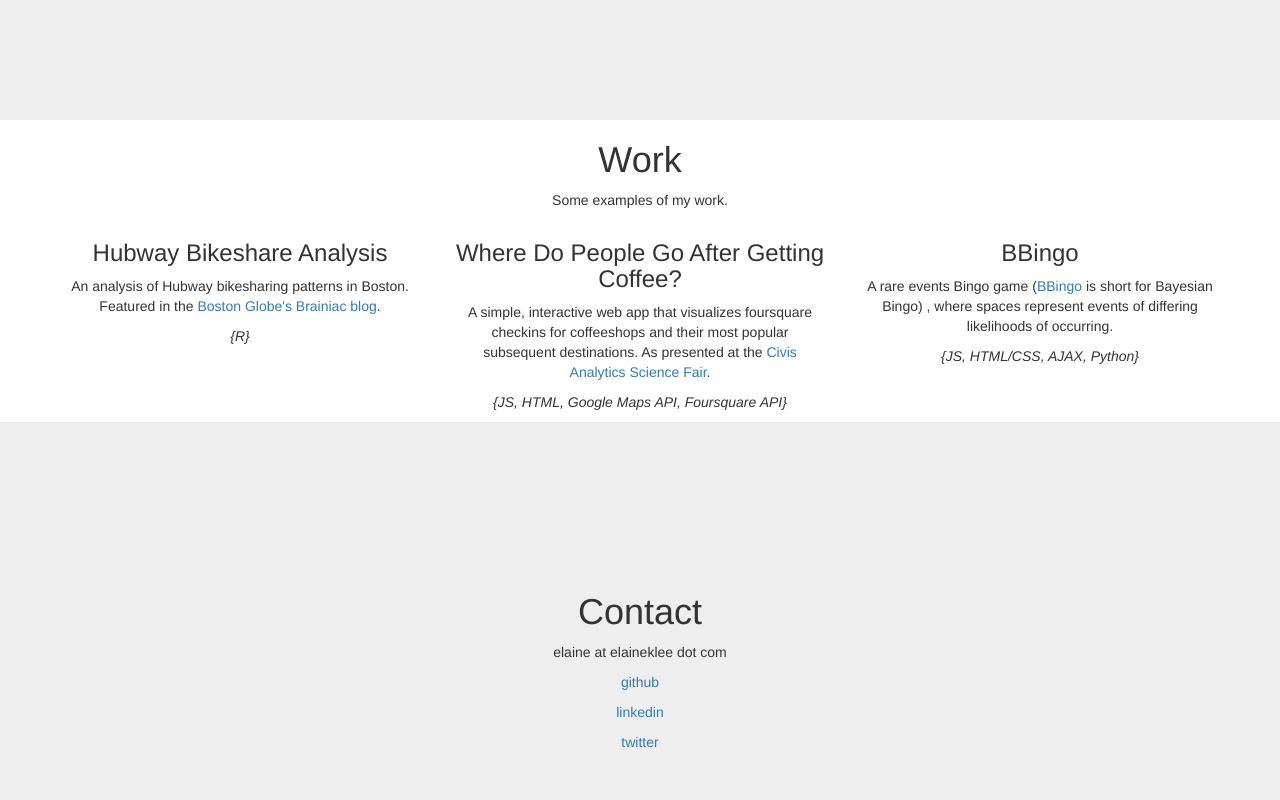
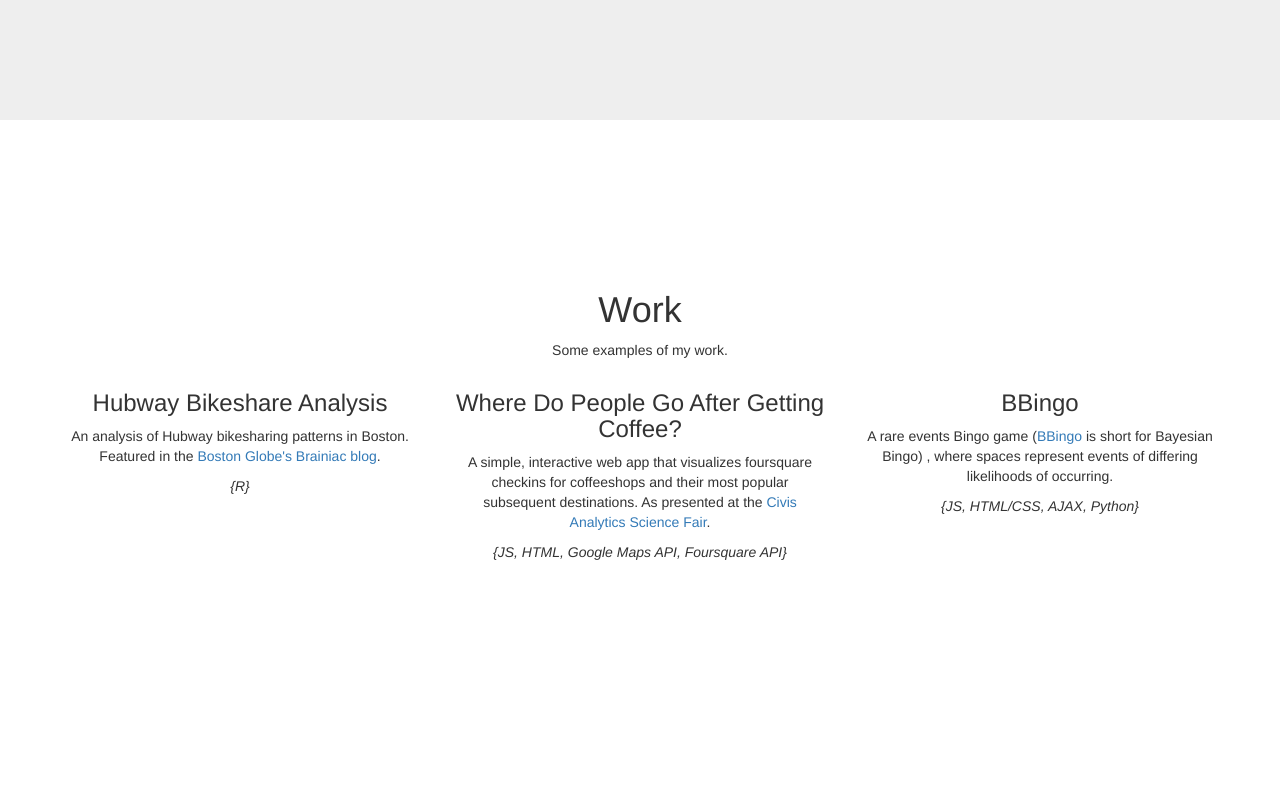
Before and after one commit to elainexmas/elainexmas.github.io, a plain HTML site: page index.html in a window 1280 px wide. Shown: the part 1480-2280 px from the top of the page. Drawn offline with Linux system fonts and the light colour scheme.

Commit message:
Updated scrolling-nav.css to reflect new section name The previous section name was 'Services'.  It is now 'Work'.

```diff
--- a/css/scrolling-nav.css
+++ b/css/scrolling-nav.css
@@ -48,7 +48,7 @@ of those sections to manage the look and feel of the site. */
     background: #eee;
 }
 
-.services-section {
+.work-section {
     height: 100%;
     padding-top: 150px;
     text-align: center;
```
